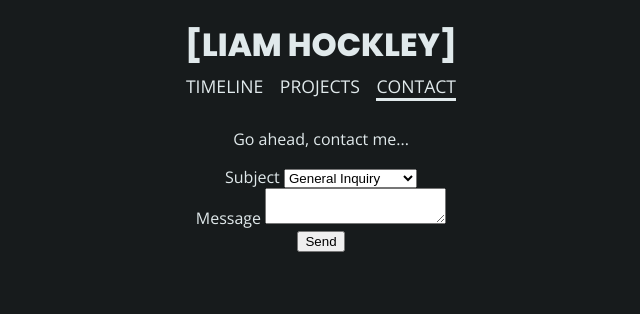
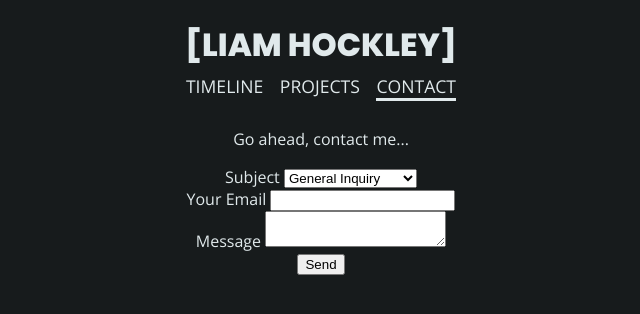
Before and after one commit to xdega/xdega.github.io, a Jekyll site: the page built from contact.html, in a window 1280 px wide. Shown: the top 314 px of the page, without its empty margins (319-959 px from the left). Built offline with Jekyll 4.4.1, drawn with Linux system fonts in a browser that asks for light colours; nearby versions of some CDN libraries.

Commit message:
Set up JS-Based form submission

```diff
--- a/_layouts/default.html
+++ b/_layouts/default.html
@@ -3,6 +3,10 @@
     <title>LIAM HOCKLEY</title>
     <link rel="stylesheet" href="/assets/css/app.css">
     <meta name="viewport" content="width=device-width, initial-scale=1.0">
+    <script src="https://code.jquery.com/jquery-3.4.1.slim.min.js"
+		    integrity="sha256-pasqAKBDmFT4eHoN2ndd6lN370kFiGUFyTiUHWhU7k8="
+			crossorigin="anonymous">
+    </script>
 </head>
 <body>
     {% include header.html %}
--- a/contact.html
+++ b/contact.html
@@ -2,9 +2,19 @@
 layout: default
 permalink: /contact/
 ---
+<script>
+    function sendEmail(e) {
+        let subject = $("[name='subject']").val();
+        let sender = $("[name='sender']").val();
+        let message = $("[name='message']").val();
+
+        e.preventDefault();
+        // AJAX request to LiamAPI here.
+    }
+</script>
 <article>
     <p>Go ahead, contact me...</p>
-    <form>
+    <form id="contact">
         <div class="form-group">
             <label for="subject">Subject</label>
             <select name="subject">
@@ -15,11 +25,15 @@ permalink: /contact/
             </select>
         </div>
         <div class="form-group">
+            <label for="sender">Your Email</label>
+            <input name="sender">
+        </div>
+        <div class="form-group">
             <label for="message">Message</label>
             <textarea name="message"></textarea>
         </div>
         <div class="form-group">
-            <button type="submit">Send</button>
+            <button type="submit" onClick="sendEmail(event);">Send</button>
         </div>
     </form>
 </article>
```
